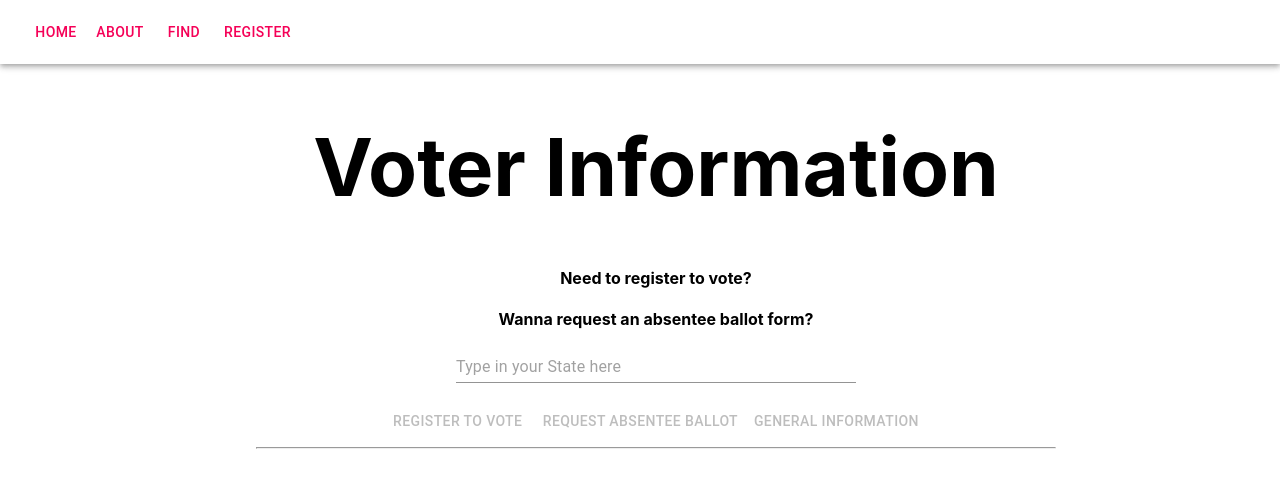
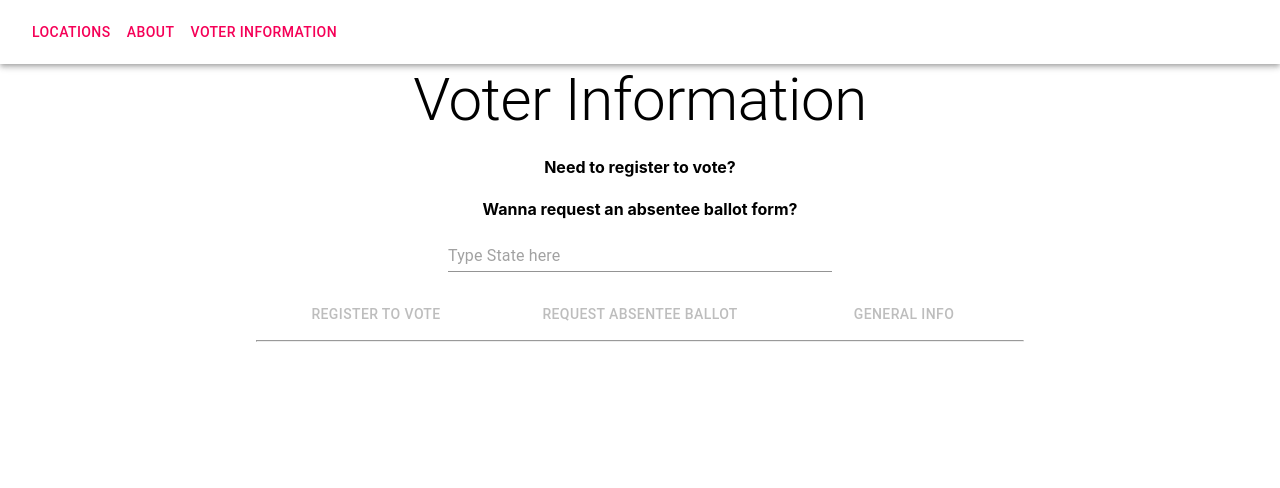
Before and after one commit to Kev-Y-Huang/VotrCrwd, a React (Create React App) app: page /register in a window 1280 px wide. Shown: the top 488 px of the page. Built offline with nearby package versions, Linux system fonts and the light colour scheme; no server answers; the database is empty; what google-maps-react would draw is missing.

Commit message:
tweaks after merge

```diff
--- a/src/components/About.js
+++ b/src/components/About.js
@@ -3,7 +3,6 @@ import "./App.css";
 import "./About.css";
 import VotrCrwd from "./../assets/VotrCrwd.svg";
 import Typography from "@material-ui/core/Typography";
-import {Box} from "@material-ui/core";
 import Alex from "./../assets/AlexCheng.jpg";
 import Ethan from "./../assets/EthanLee.png";
 import Kevin from "./../assets/KevinHuang.jpg";
@@ -24,8 +23,26 @@ class About extends React.Component {
         </Typography>
         <img src={VotrCrwd} alt={"logo"}/>
         <hr/>
-        VotrCrwd was formed by 4 students from a medium-sized liberal arts college just outside of Boston.
+        VotrCrwd was formed by 4 Harvard students whose mission was to transform democracy.
         <hr/>
+        <div id="parent">
+          <div>
+            <img src={Alex} height="100" alt="Alex"/>
+            <h6> Alex Cheng <br/> Harvard 23' <br/> Utah </h6>
+          </div>
+          <div>
+            <img src={Ethan} height="100" alt="Ethan"/>
+            <h6> Ethan Lee <br/> Harvard 23' <br/> Massachusetts </h6>
+          </div>
+          <div>
+            <img src={Kevin} height="100" alt="Kevin"/>
+            <h6> Kevin Huang <br/> Harvard 23' <br/> Minnesota </h6>
+          </div>
+          <div>
+            <img src={Lucas} height="100" alt="Lucas"/>
+            <h6> Lucas Pao <br/> Harvard 23' <br/> Tennessee </h6>
+          </div>
+        </div>
       </React.Fragment>
     );
   }
--- a/src/components/Header.js
+++ b/src/components/Header.js
@@ -5,11 +5,10 @@ export default function Header() {
   return (
     <AppBar color="white" position="static">
       <Toolbar>
-        <Button color="secondary" href="/">Home</Button>
+        <Button color="secondary" href="/">Locations</Button>
         <Button color="secondary" href="/about">About</Button>
-        <Button color="secondary" href="/find">Find</Button>
-        <Button color="secondary" href="/register">Register</Button>
+        <Button color="secondary" href="/register">Voter Information</Button>
       </Toolbar>
     </AppBar>
-  )
+  );
 }
--- a/src/components/Register.js
+++ b/src/components/Register.js
@@ -1,6 +1,7 @@
 import React from "react";
 import "./App.css";
-import {Box, Input, Button} from "@material-ui/core";
+import {Button, Grid, Input} from "@material-ui/core";
+import Typography from "@material-ui/core/Typography";
 
 class Register extends React.Component {
   constructor(props) {
@@ -9,56 +10,70 @@ class Register extends React.Component {
       USstate: "",
       disable: true,
       states: [
-        'Alabama','Alaska','Arizona','Arkansas','California',
-        'Colorado','Connecticut','Delaware','Florida','Georgia',
-        'Hawaii','Idaho','Illinois','Indiana','Iowa',
-        'Kansas','Kentucky','Louisiana','Maine','Maryland',
-        'Massachusetts','Michigan','Minnesota','Mississippi','Missouri',
-        'Montana','Nebraska','Nevada','New Hampshire','New Jersey',
-        'New Mexico','New York','North Carolina','North Dakota','Ohio',
-        'Oklahoma','Oregon','Pennsylvania','Rhode Island','South Carolina',
-        'South Dakota','Tennessee','Texas','Utah','Vermont',
-        'Virginia','Washington','West Virginia','Wisconsin','Wyoming'
+        "Alabama", "Alaska", "Arizona", "Arkansas", "California",
+        "Colorado", "Connecticut", "Delaware", "Florida", "Georgia",
+        "Hawaii", "Idaho", "Illinois", "Indiana", "Iowa",
+        "Kansas", "Kentucky", "Louisiana", "Maine", "Maryland",
+        "Massachusetts", "Michigan", "Minnesota", "Mississippi", "Missouri",
+        "Montana", "Nebraska", "Nevada", "New Hampshire", "New Jersey",
+        "New Mexico", "New York", "North Carolina", "North Dakota", "Ohio",
+        "Oklahoma", "Oregon", "Pennsylvania", "Rhode Island", "South Carolina",
+        "South Dakota", "Tennessee", "Texas", "Utah", "Vermont",
+        "Virginia", "Washington", "West Virginia", "Wisconsin", "Wyoming"
       ]
     };
   }
 
   handleChange = event => {
-    this.setState({ [event.target.name]: event.target.value });
-    this.setState({ disable: !this.state.states.includes(event.target.value)});
+    this.setState({[event.target.name]: event.target.value});
+    this.setState({disable: !this.state.states.includes(event.target.value)});
   };
 
   render() {
-    let USstate = this.state.USstate.toLowerCase()
-    let absenteeUrl = "https://www.vote.org/absentee-ballot/" + USstate
-    let infoUrl = "https://www.vote.org/state/" + USstate
+    let USstate = this.state.USstate.toLowerCase();
+    let absenteeUrl = "https://www.vote.org/absentee-ballot/" + USstate;
+    let infoUrl = "https://www.vote.org/state/" + USstate;
 
     return (
-      <div style={{backgroundColor: "rgba(255, 255, 255, 0.75)", width: 800}}>
-        <Box width={"100%"}
-            justify="center"
-            alignItems="center"
-        >
-        <h1 style={{fontSize: 80}}>Voter Information</h1>
+      <React.Fragment>
+        <Typography variant="h2">
+          Voter Information
+        </Typography>
         <h4>Need to register to vote?</h4>
         <h4>Wanna request an absentee ballot form?</h4>
-        <form noValidate autoComplete="off">
+        <Grid
+          container
+          direction="row"
+          justify="center"
+          alignItems="flex-start"
+          spacing={3}
+        >
+          <Grid item xs={12}>
+            <form noValidate autoComplete="off" style={{width: "50%", margin: "auto"}}>
               <Input
                 name="USstate"
-            placeholder="Type in your State here"
-            style={{ width: 400 }}
-            inputProps={{ 'aria-label': 'description' }}
+                fullWidth={true}
+                placeholder="Type State here"
+                inputProps={{"aria-label": "description"}}
                 onChange={this.handleChange}
                 value={this.state.USstate}
               />
             </form>
-        <br/>
-        <Button disabled={this.state.disable} href="https://www.usa.gov/register-to-vote" color="secondary">Register to Vote</Button> {" "}
+          </Grid>
+          <Grid item xs={4}>
+            <Button disabled={this.state.disable} href="https://www.usa.gov/register-to-vote" color="secondary">
+              Register to Vote
+            </Button>
+          </Grid>
+          <Grid item xs={4}>
             <Button disabled={this.state.disable} href={absenteeUrl} color="secondary">Request Absentee Ballot</Button>
-        <Button disabled={this.state.disable} href={infoUrl} color="secondary">General Information</Button>
+          </Grid>
+          <Grid item xs={4}>
+            <Button disabled={this.state.disable} href={infoUrl} color="secondary">General Info</Button>
+          </Grid>
+        </Grid>
         <hr/>
-        </Box>
-      </div>
+      </React.Fragment>
     );
   }
 }
```
Lines whose indentation alone changed are shown as unchanged.
